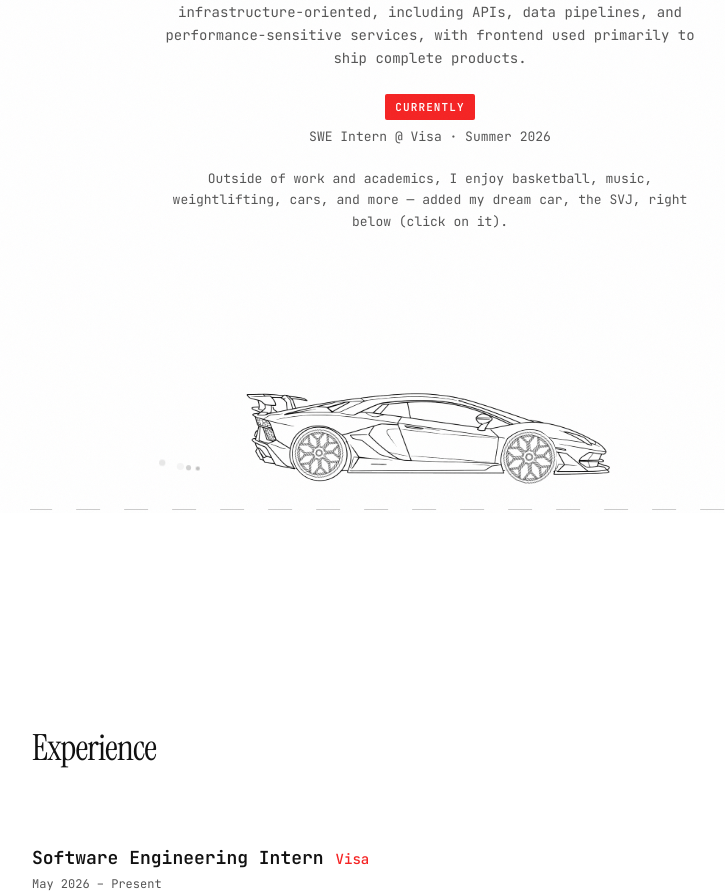
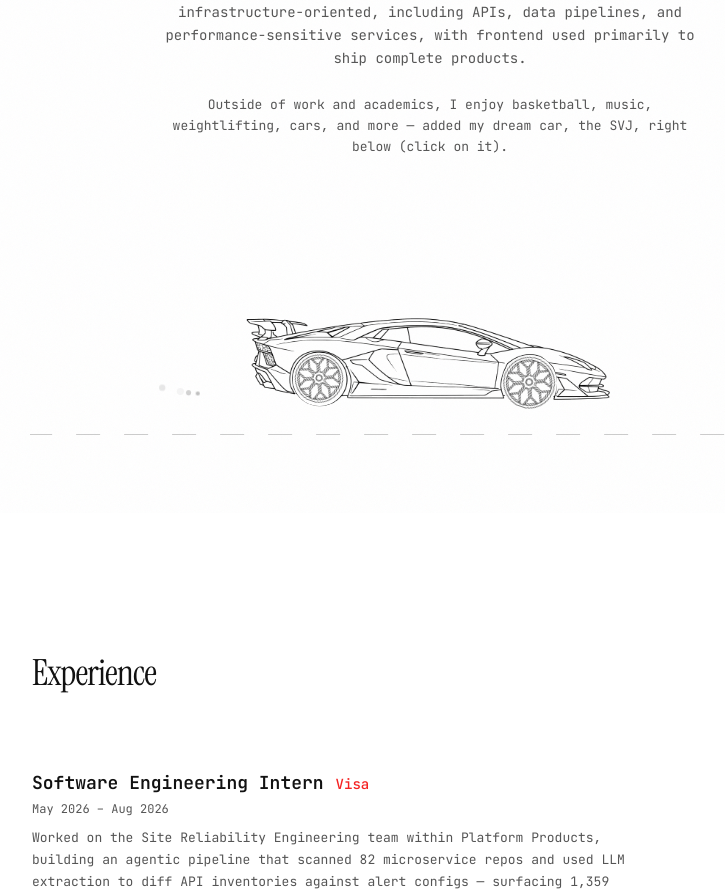
Before and after one commit to pranav-singh1/portfolio, a React (Vite) app: page / in a window 1280 px wide. Shown: the part 287-1183 px from the top of the page, without its empty margins (210-935 px from the left). Built offline with nearby package versions, Linux system fonts and the light colour scheme.

Commit message:
some updates

```diff
--- a/src/components/Hero.tsx
+++ b/src/components/Hero.tsx
@@ -1,4 +1,4 @@
-import { BIO, CURRENTLY } from '../data';
+import { BIO } from '../data';
 import CarScene from './CarScene';
 
 export default function Hero() {
@@ -24,14 +24,7 @@ export default function Hero() {
           {BIO.description}
         </p>
 
-        <div className="hero-fade hero-fade-currently mt-6">
-          <span className="inline-block text-[11px] font-semibold px-2.5 py-1 rounded-sm tracking-widest uppercase mb-1.5" style={{ background: 'var(--accent)', color: 'var(--bg)' }}>
-            {CURRENTLY.label}
-          </span>
-          <p className="text-[13px]" style={{ color: 'var(--text-dim)' }}>{CURRENTLY.text}</p>
-        </div>
-
-        <p className="hero-fade hero-fade-currently text-[13px] mt-5 leading-relaxed" style={{ color: 'var(--text-dim)' }}>
+        <p className="hero-fade hero-fade-currently text-[13px] mt-6 leading-relaxed" style={{ color: 'var(--text-dim)' }}>
           Outside of work and academics, I enjoy basketball, music, weightlifting, cars, and more — added my dream car, the SVJ, right below (click on it).
         </p>
       </div>
--- a/src/data.ts
+++ b/src/data.ts
@@ -11,18 +11,13 @@ export const BIO = {
     "I am a software engineer focused on building data-intensive and ML-powered systems end to end. Most of my work is backend and infrastructure-oriented, including APIs, data pipelines, and performance-sensitive services, with frontend used primarily to ship complete products.",
 };
 
-export const CURRENTLY = {
-  label: "Currently",
-  text: "SWE Intern @ Visa · Summer 2026",
-};
-
 export const EXPERIENCE = [
   {
     role: "Software Engineering Intern",
     company: "Visa",
-    date: "May 2026 – Present",
+    date: "May 2026 – Aug 2026",
     description:
-      "Working within the Platform Products organization on the Site Reliability Engineering (SRE) team, building an alert reconciliation tool.",
+      "Worked on the Site Reliability Engineering team within Platform Products, building an agentic pipeline that scanned 82 microservice repos and used LLM extraction to diff API inventories against alert configs — surfacing 1,359 endpoints, 97.4% without alert coverage. Designed streaming extraction with SHA-based caching and completeness checks to handle large monorepos reliably. Shipped a full-stack dashboard with a natural-language query agent and a CLI for fleet-wide scans and automated GitHub PRs.",
   },
   {
     role: "Software Engineering Intern",
```
